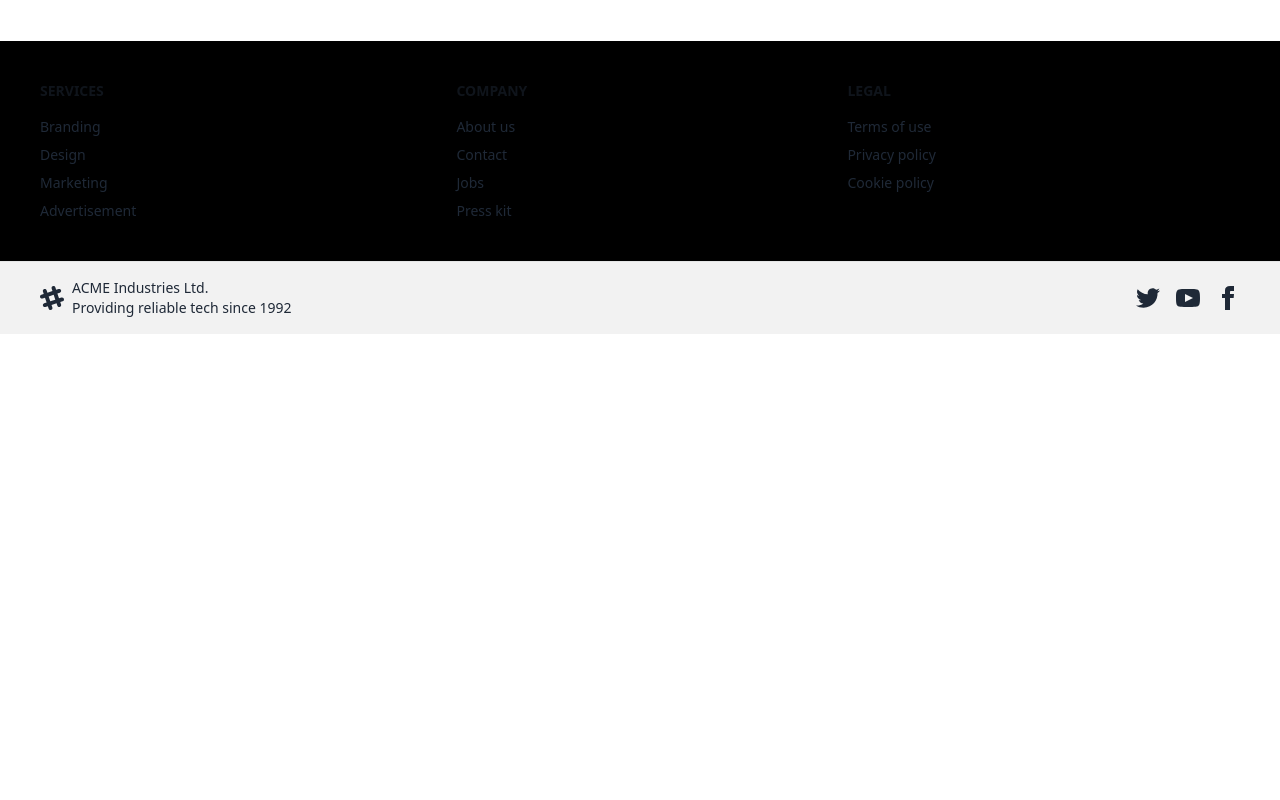
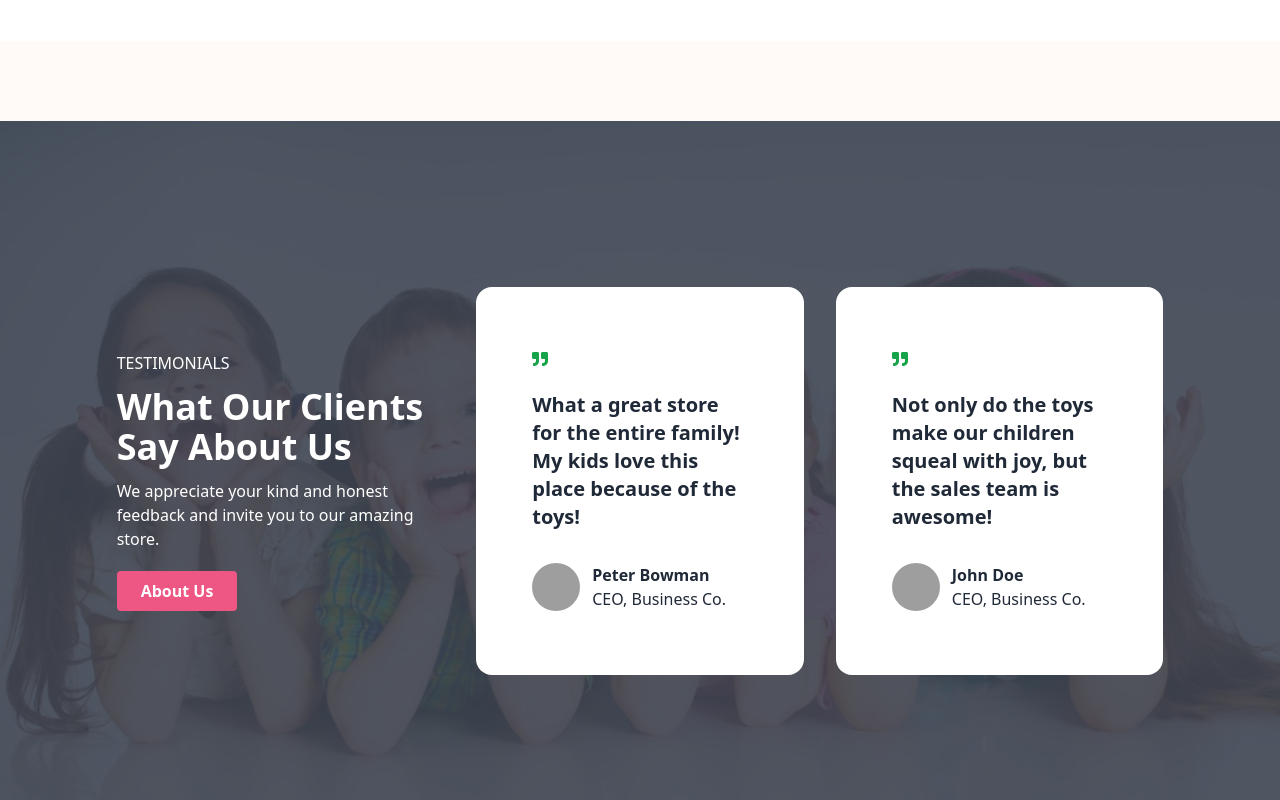
Before and after one commit to JannatunNimeNishat/bricks-universe-client, a React (Vite) app: page / in a window 1280 px wide. Shown: the part 2720-3520 px from the top of the page. Before the commit the page ends 3054 px from the top, so only its background shows below. Built offline with nearby package versions, Linux system fonts and the light colour scheme; no server answers; grey boxes are pictures that could not be loaded.

Commit message:
Review section added

```diff
--- a/src/pages/Home/CreativeApproach/CreativeApproach.jsx
+++ b/src/pages/Home/CreativeApproach/CreativeApproach.jsx
@@ -8,19 +8,21 @@ import 'aos/dist/aos.css';
 const CreativeApproach = () => {
 
 
-    useEffect(()=>{
+    useEffect(() => {
         AOS.init();
-    },[])
+    }, [])
 
     return (
         <div className='mt-24  pb-16 bg-white'>
-            <div className='my-container grid grid-cols-1 lg:grid-cols-5 gap-10 py-10'>
+            <div className='my-container grid grid-cols-1 lg:grid-cols-5 lg:gap-10 py-10'>
 
-                <div className='col-span-2' >
-                    <img data-aos="fade-right"  className='rounded-xl ml-5 lg-ml-0 ' src={c1} alt="" />
+                <div className='col-span-2' data-aos="fade-up"
+                    data-aos-anchor-placement="top-bottom">
+                    <img className='rounded-xl  ' src={c1} alt="" />
                 </div>
 
-                <div className='col-span-3 ml-3 lg:ml-16' data-aos="fade-left">
+                <div className='col-span-3  lg:ml-16' data-aos="fade-up"
+                    data-aos-anchor-placement="center-bottom" >
                     <div className=''>
                         <p className='font-bold'>CREATIVE APPROACH</p>
                         <h3 className='text-5xl font-bold mt-5'>We help you take <br /> care of the kids</h3>
--- a/src/pages/Home/Home/Home.jsx
+++ b/src/pages/Home/Home/Home.jsx
@@ -5,6 +5,7 @@ import ShopByCategory from '../ShopByCategory/ShopByCategory';
 import CreativeApproach from '../CreativeApproach/CreativeApproach';
 //helmet
 import { Helmet, HelmetProvider } from 'react-helmet-async';
+import Reviews from '../Reviews/Reviews';
 const Home = () => {
     return (
         <HelmetProvider>
@@ -16,6 +17,7 @@ const Home = () => {
                 <Gallery></Gallery>
                 <ShopByCategory></ShopByCategory>
                 <CreativeApproach></CreativeApproach>
+                <Reviews></Reviews>
             </div>
         </HelmetProvider>
     );
--- /dev/null
+++ b/src/pages/Home/Reviews/Reviews.jsx
@@ -0,0 +1,68 @@
+import React, { useEffect } from 'react';
+import review_bg from '../../../assets/img/review_bg.jpg'
+import { FaQuoteLeft, FaQuoteRight } from 'react-icons/fa';
+//aos
+import AOS from 'aos';
+import 'aos/dist/aos.css';
+
+const Reviews = () => {
+    useEffect(() => {
+        AOS.init();
+    }, [])
+    return (
+
+        <div className='mt-20 mb-20 lg:h-[90vh] bg-cover bg-center ' style={{ backgroundImage: `url("${review_bg}")` }}
+        data-aos="fade-up"
+        >
+            <div className='hero-overlay bg-opacity-90 lg:flex items-center px-3'
+    >
+                <div className='my-container grid grid-cols-1 lg:grid-cols-3 gap-8 py-20  '>
+                    <div className='text-white lg:flex items-center'>
+                        <div className=''>
+                            <h4 >TESTIMONIALS</h4>
+                            <h3 className='text-4xl font-bold mt-3'>What Our Clients Say About Us</h3>
+                            <p className='mt-3'>We appreciate your kind and honest feedback and invite you to our amazing store.</p>
+                            <button className='my-btn mt-5'>About Us</button>
+                        </div>
+                    </div>
+                    <div className='bg-white mx-5 lg:mx-0 px-8 lg:px-14 py-16 rounded-2xl hover:-translate-y-2 hover:transition-transform'>
+                        <div className=''>
+                            <FaQuoteRight className='text-green-600 ' />
+                            <p className='text-xl font-semibold mt-6'>What a great store for the entire family! My kids love this place because of the toys!</p>
+                            <div className='flex gap-3 mt-8'>
+                                <div className="avatar">
+                                    <div className="w-12 rounded-full">
+                                        <img src="https://i.ibb.co/YkLPz16/c3.jpg" />
+                                    </div>
+                                </div>
+                                <div className=''>
+                                    <p className='font-semibold'>Peter Bowman</p>
+                                    <p>CEO, Business Co.</p>
+                                </div>
+                            </div>
+                        </div>
+                    </div>
+                    <div className='bg-white  mx-5 lg:mx-0 px-8 lg:px-14  py-16 rounded-2xl hover:-translate-y-2 hover:transition-transform'>
+                        <div className=''>
+                            <FaQuoteRight className='text-green-600 ' />
+                            <p className='text-xl font-semibold mt-6'>Not only do the toys make our children squeal with joy, but the sales team is awesome!</p>
+                            <div className='flex gap-3 mt-8'>
+                                <div className="avatar">
+                                    <div className="w-12 rounded-full">
+                                        <img className='' src="https://i.ibb.co/VBfVkZt/c2.jpg" />
+                                    </div>
+                                </div>
+                                <div className=''>
+                                    <p className='font-semibold'>John Doe</p>
+                                    <p>CEO, Business Co.</p>
+                                </div>
+                            </div>
+                        </div>
+                    </div>
+                </div>
+            </div>
+        </div>
+    );
+};
+
+export default Reviews;
```
Also changed, not shown: src/assets/img/review_bg.jpg (added).
